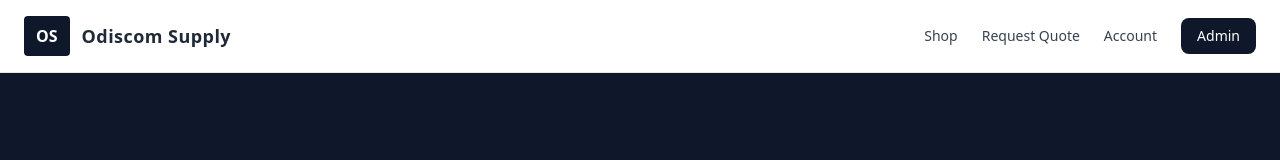
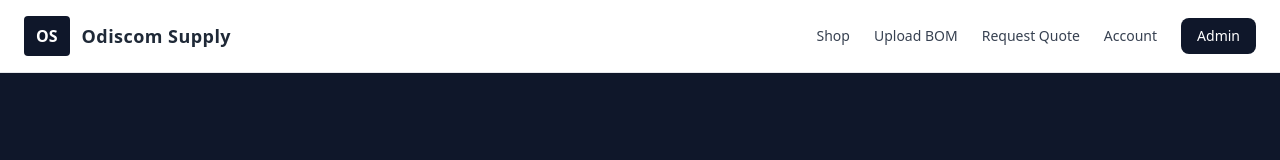
Before and after one commit to odiscom/odiscom-supply, a Next.js app: page / in a window 1280 px wide. Shown: the top 160 px of the page. Built offline with nearby package versions, Linux system fonts and the light colour scheme.

Commit message:
Add BOM upload link to header

```diff
--- a/components/Header.js
+++ b/components/Header.js
@@ -10,6 +10,7 @@ export default function Header() {
         </Link>
         <nav className="hidden md:flex gap-6 text-gray-700 font-medium text-sm items-center">
           <Link href="/shop">Shop</Link>
+          <Link href="/material-upload">Upload BOM</Link>
           <Link href="/quote">Request Quote</Link>
           <Link href="/account">Account</Link>
           <Link href="/admin" className="bg-slate-900 text-white px-4 py-2 rounded-lg">Admin</Link>
```
